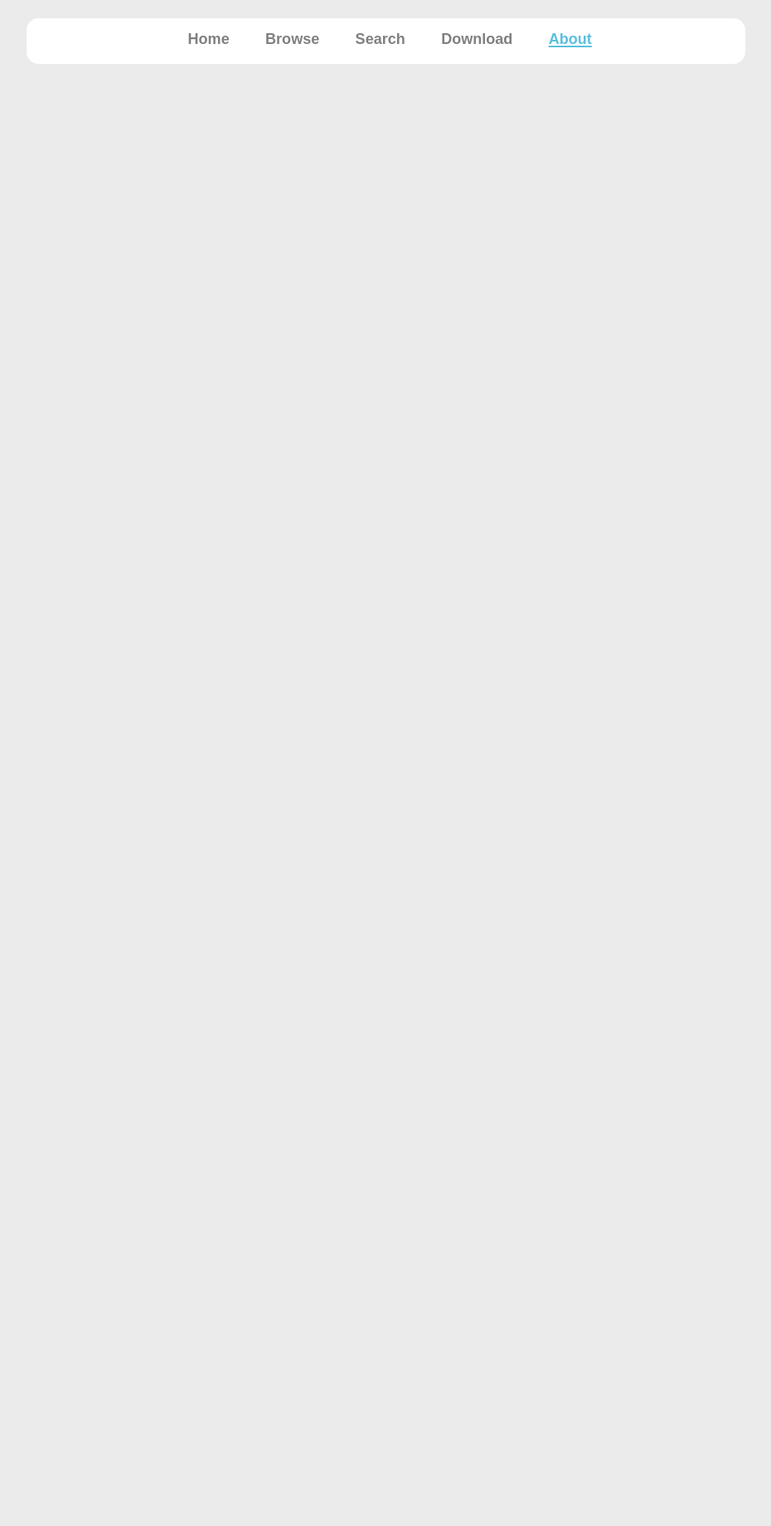
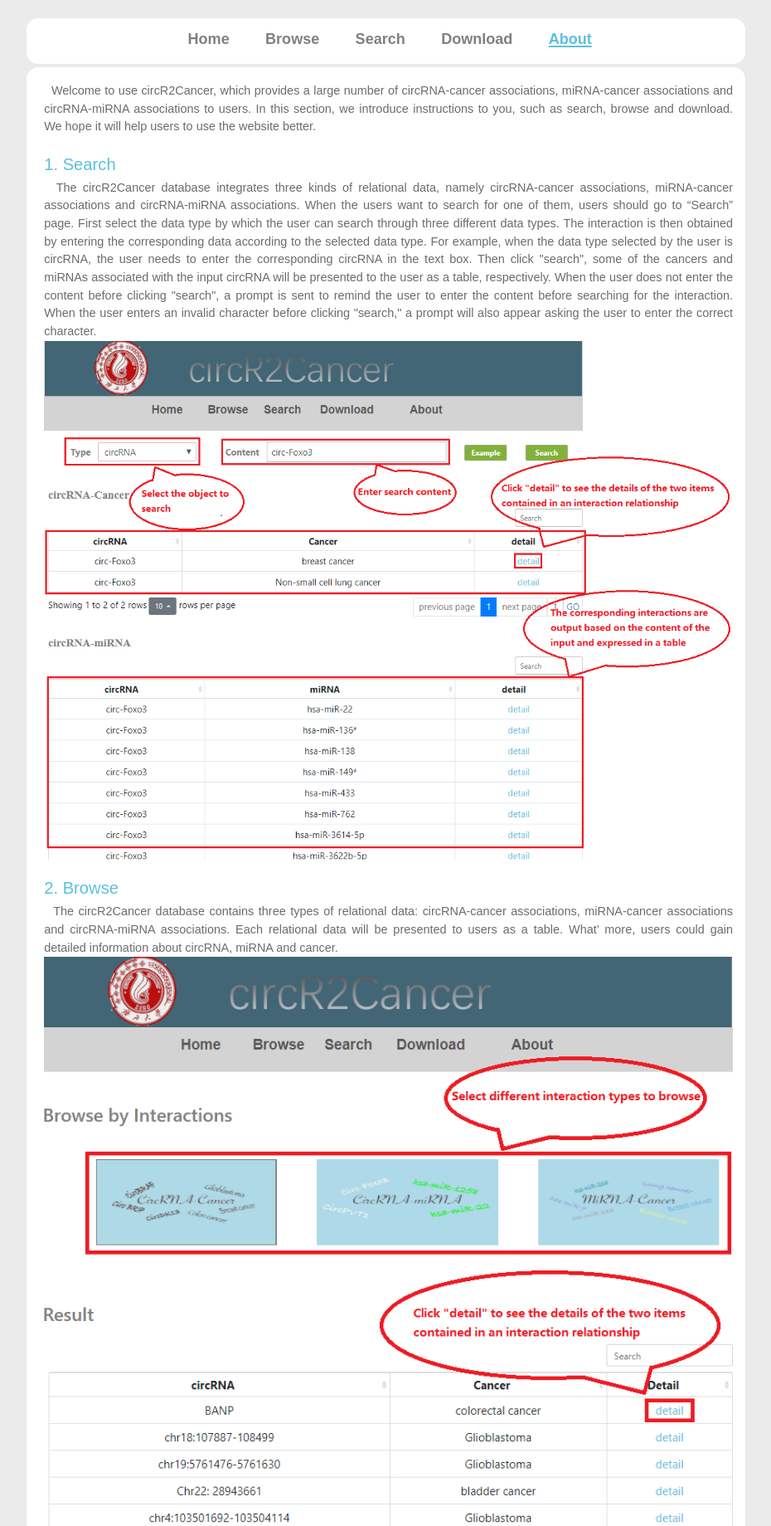
Before and after one commit to hzwsnbb666/circR2Cancer, a Django app: page /about/ in a window 1280 px wide. Shown: the part 91-1930 px from the top of the page at 83% size, without its empty margins (175-1105 px from the left). Before the commit the page ends 168 px from the top, so only its background shows below. Run offline with Django 3.2, Linux system fonts and the light colour scheme; some libraries are stand-ins or nearby versions.

Commit message:
modify some about.html mistake and repush

```diff
--- a/cirRNA/cirRNAInfo/templates/about.html
+++ b/cirRNA/cirRNAInfo/templates/about.html
@@ -43,6 +43,78 @@
             <li class="func active">
                 <a href={% url 'about' %}><b>About</b></a>
             </li>
+
         </ul>
     </div>
+    <!-- search -->
+    <div id="content" style="margin-top:5px;border-radius: 20px;height: auto;">
+        <div class="welcome">
+            <div class="" style="word-wrap: break-word;text-align: justify">
+                &nbsp;&nbsp;Welcome to use circR2Cancer, which provides a large number of circRNA-cancer
+                associations, miRNA-cancer associations and circRNA-miRNA associations to users. In this section, we
+                introduce instructions to you, such as search, browse and download. We hope it will help users to
+                use the website better.
+            </div>
+            <br>
+
+            <h3 style="color: #5bc0de"> 1. Search </h3>
+            <div class="" style="word-wrap: break-word;text-align: justify">
+                &nbsp;&nbsp;The circR2Cancer database integrates three kinds of relational data, namely circRNA-cancer
+                associations, miRNA-cancer associations and circRNA-miRNA associations. When the users want to search
+                for one of them, users should go to “Search” page. First select the data type by which the user can
+                search through three different data types. The interaction is then obtained by entering the
+                corresponding data according to the selected data type. For example, when the data type selected by the
+                user is circRNA, the user needs to enter the corresponding circRNA in the text box. Then click "search",
+                some of the cancers and miRNAs associated with the input circRNA will be presented to the user as a
+                table, respectively. When the user does not enter the content before clicking "search", a prompt is sent
+                to remind the user to enter the content before searching for the interaction. When the user enters an
+                invalid character before clicking "search," a prompt will also appear asking the user to enter the
+                correct character.
+            </div>
+            <div>
+                <img src="../static/img/search.png">
+            </div>
+            <br>
+
+            <h3 style="color: #5bc0de"> 2. Browse </h3>
+            <div class="" style="word-wrap: break-word;text-align: justify">
+                &nbsp;&nbsp;The circR2Cancer database contains three types of relational data: circRNA-cancer
+                associations,
+                miRNA-cancer associations and circRNA-miRNA associations. Each relational data will be presented to
+                users as a table. What’ more, users could gain detailed information about circRNA, miRNA and cancer.
+            </div>
+            <div>
+                <img src="../static/img/browse.png" style="width: 100%">
+            </div>
+            <br>
+            <h3 style="color: #5bc0de"> 3. Download </h3>
+            <div class="" style="word-wrap: break-word;text-align: justify">
+                &nbsp;&nbsp;In order to facilitate user capture and utilize relational data, we store the three
+                kinds of relational data in the form of EXCEL, please click to download if necessary.
+            </div>
+            <div>
+                <img src="../static/img/download.png" style="width: 100%">
+            </div>
+            <br>
+            <h3 style="color: #5bc0de"> 4. Contact us </h3>
+            <div class="" style="word-wrap: break-word;text-align: justify">
+                <p>
+                    &nbsp &nbsp If you have any suggestion or question about our database, please contact us: Dr. Chen
+                    at
+                    <b style="color: #5bc0de">qingfeng@gxu.edu.cn</b> and <b style="color: #5bc0de">Dr. Lan at
+                    lanwei@gxu.edu.cn</b>.
+                </p>
+            </div>
+        </div>
+        <div style="width: 100%;height: 50px"></div>
+    </div>
+
+
+    <div id="footer">
+        <p>Maintained by
+            <a href="http://biobd.gxu.edu.cn"> Bioinformatics Research Group</a> – GuangXi University
+        </p>
+    </div>
 </div>
+</body>
+</html>
```
